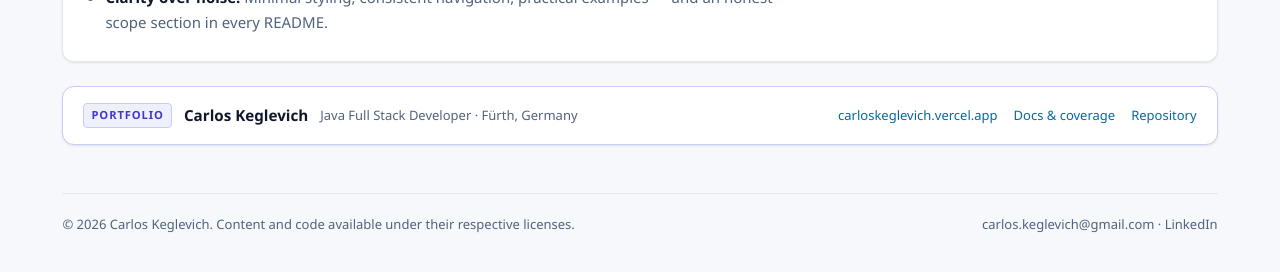
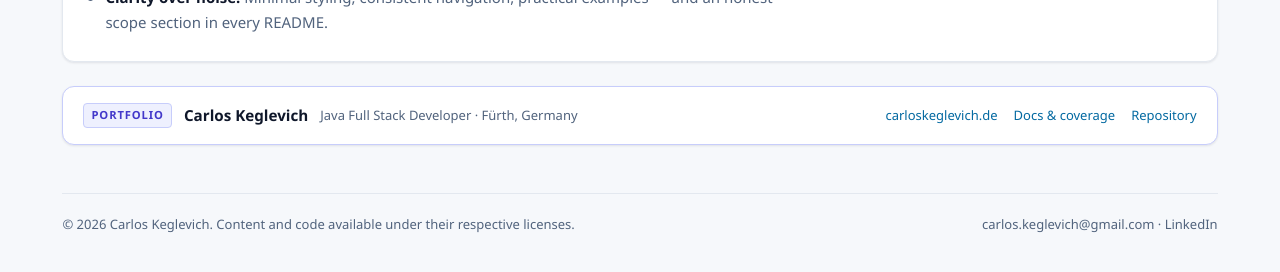
Before and after one commit to Keglev/keglev.github.io, a Jekyll site: the page built from index.md, in a window 1280 px wide and 900 px high, scrolled down 1210 px. Shown: the part 605-877 px from the top of the window. Built offline with Jekyll 4.4.1, drawn with Linux system fonts in a browser that asks for light colours.

Commit message:
fix(content): point the portfolio links at carloskeglevich.de
The portfolio now lives at its own domain. The Vercel URL still resolves
but is no longer the canonical address, and a documentation hub should
link the address the owner would give out.

Four places: the href on the hero link and in the about strip, and the
display text under both `en` and `de`. The href lives in the include and
the visible text in the catalogue, so neither is a substring of the other.

The LinkedIn URL contains the same "carloskeglevich" substring and is a
different address entirely, so the replacement was anchored on the full
old URL rather than the name.

Co-Authored-By: Claude Opus 5 (1M context) <noreply@anthropic.com>

```diff
--- a/_data/i18n.yml
+++ b/_data/i18n.yml
@@ -92,7 +92,7 @@ en:
   # ---- About strip -------------------------------------------------------
   about.name: "Carlos Keglevich"
   about.role: "Java Full Stack Developer · Fürth, Germany"
-  about.link.portfolio: "carloskeglevich.vercel.app"
+  about.link.portfolio: "carloskeglevich.de"
   about.link.docs: "Docs & coverage"
   about.link.repo: "Repository"
 
@@ -153,7 +153,7 @@ de:
   # ---- Kurzprofil --------------------------------------------------------
   about.name: "Carlos Keglevich"
   about.role: "Java Full Stack Entwickler · Fürth, Deutschland"
-  about.link.portfolio: "carloskeglevich.vercel.app"
+  about.link.portfolio: "carloskeglevich.de"
   about.link.docs: "Doku & Coverage"
   about.link.repo: "Repository"
 
--- a/_includes/page_body.html
+++ b/_includes/page_body.html
@@ -18,7 +18,7 @@
   <h1>{{ t['hero.title'] }}</h1>
   <p>{{ t['hero.subtitle'] }}</p>
   <div class="hero-links">
-    <a class="hero-link" href="https://carloskeglevich.vercel.app/" target="_blank" rel="noopener">{{ t['hero.link.portfolio'] }}</a>
+    <a class="hero-link" href="https://carloskeglevich.de/" target="_blank" rel="noopener">{{ t['hero.link.portfolio'] }}</a>
     <a class="hero-link" href="https://github.com/Keglev" target="_blank" rel="noopener">{{ t['hero.link.github'] }}</a>
     <a class="hero-link" href="https://www.linkedin.com/in/carloskeglevich" target="_blank" rel="noopener">{{ t['hero.link.linkedin'] }}</a>
   </div>
@@ -104,7 +104,7 @@
     <span class="about-desc">{{ t['about.role'] }}</span>
   </div>
   <div class="about-links">
-    <a href="https://carloskeglevich.vercel.app/" target="_blank" rel="noopener">{{ t['about.link.portfolio'] }}</a>
+    <a href="https://carloskeglevich.de/" target="_blank" rel="noopener">{{ t['about.link.portfolio'] }}</a>
     <a href="https://keglev.github.io/my-portfolio/" target="_blank" rel="noopener">{{ t['about.link.docs'] }}</a>
     <a href="https://github.com/Keglev/my-portfolio" target="_blank" rel="noopener">{{ t['about.link.repo'] }}</a>
   </div>
```
